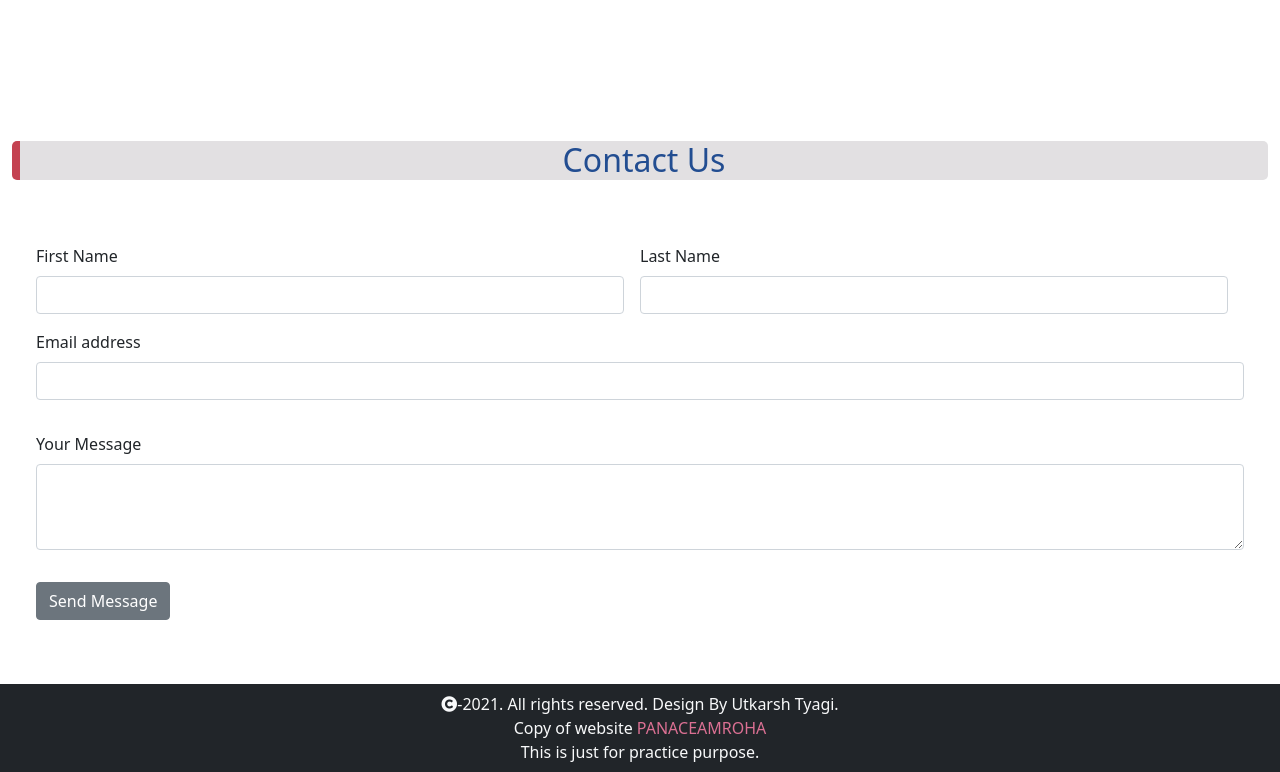
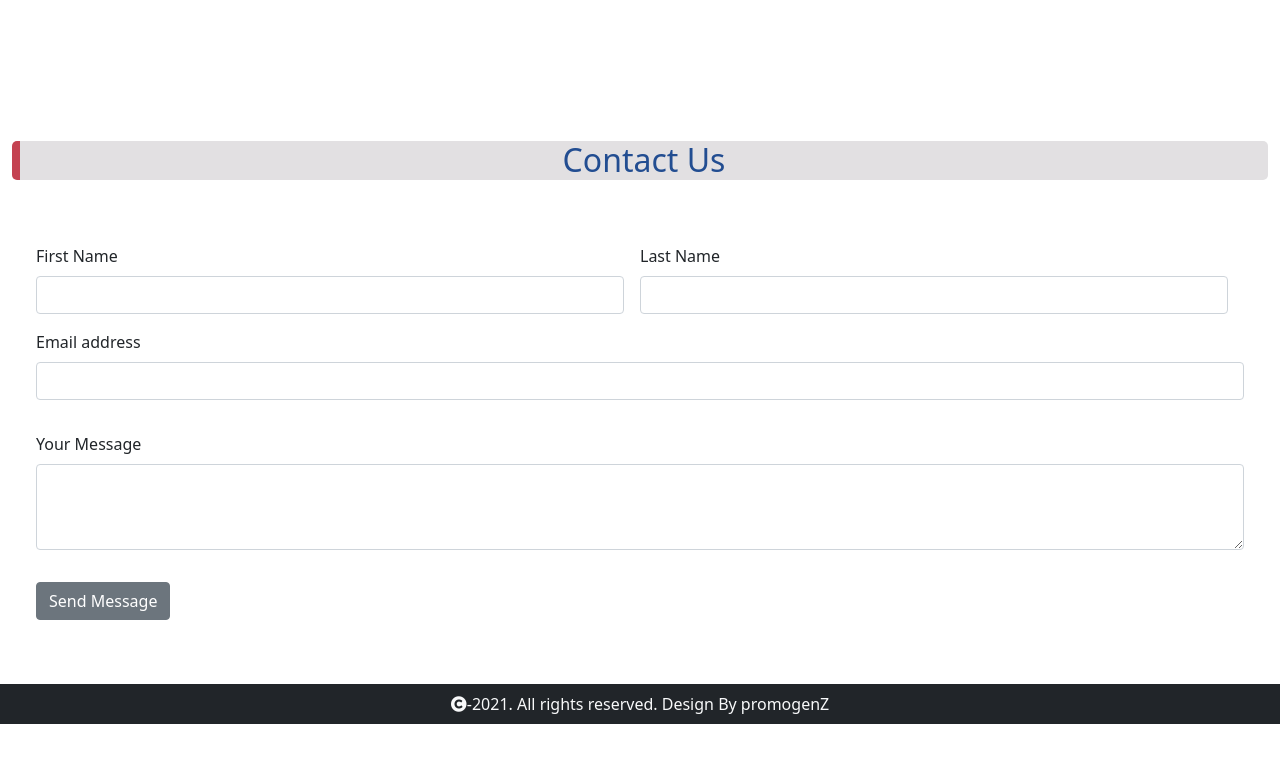
Before and after one commit to utkarshtyagi2307/hospital.github.io, a plain HTML site: page index.html in a window 1280 px wide. Shown: the part 4371-5143 px from the top of the page. After the commit the page ends 5095 px from the top, so only its background shows below. Drawn offline with nearby package versions, Linux system fonts and the light colour scheme.

Commit message:
Update index.html

```diff
--- a/index.html
+++ b/index.html
@@ -585,9 +585,8 @@
     <footer class="bg-dark">
         <div class="text-center p-2">
           <p class="my-auto text-light"><i class="fa fa-copyright" aria-hidden="true"></i>-2021. All rights reserved. Design By
-            Utkarsh Tyagi.</p>
-            <p class="my-auto text-light">Copy of website <a target="_blank" href="http://www.panaceaamroha.com/">PANACEAMROHA</a></p>
-            <p class="my-auto text-light">This is just for practice purpose.</p>
+            promogenZ
+            </p>
         </div>
 
       </footer>
```
